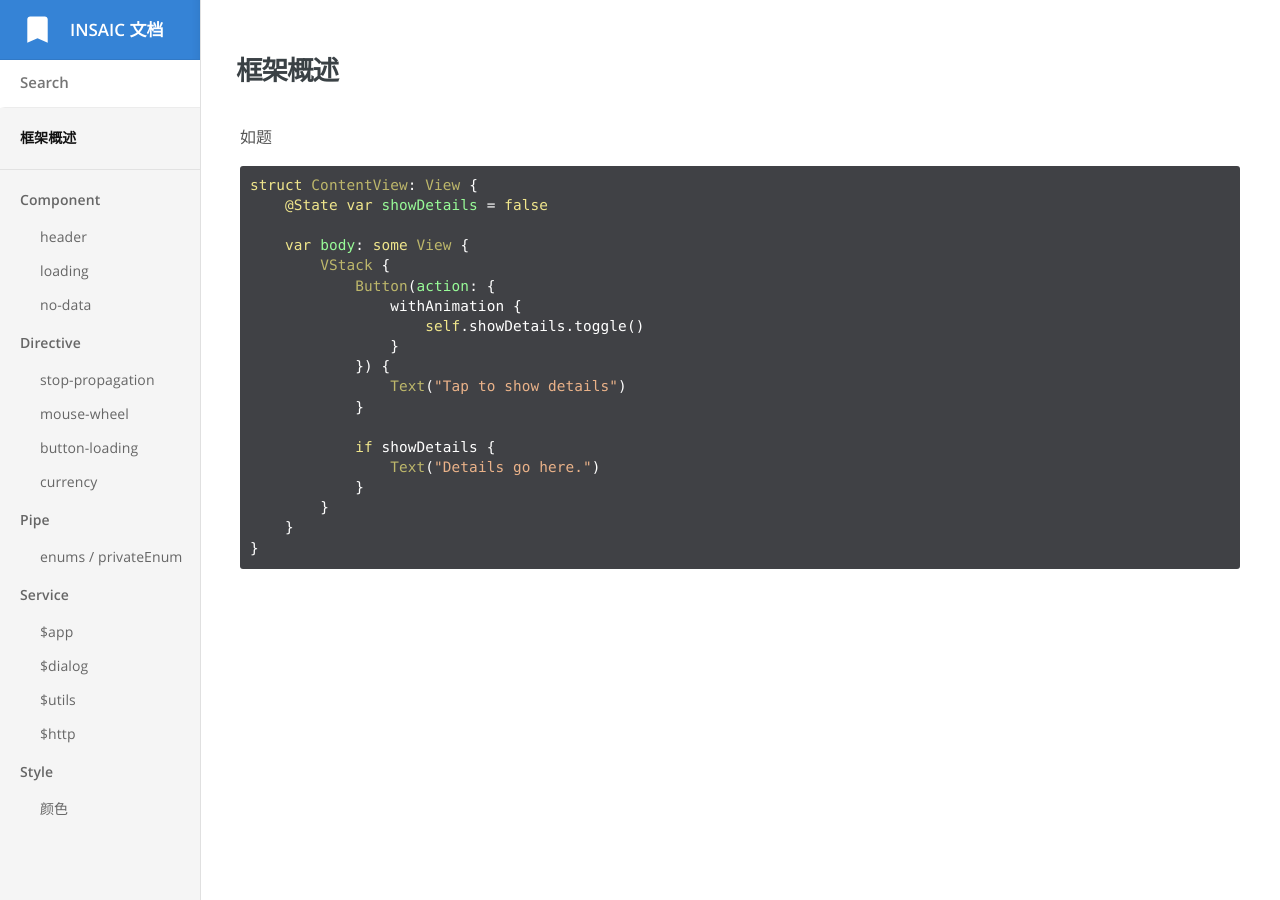
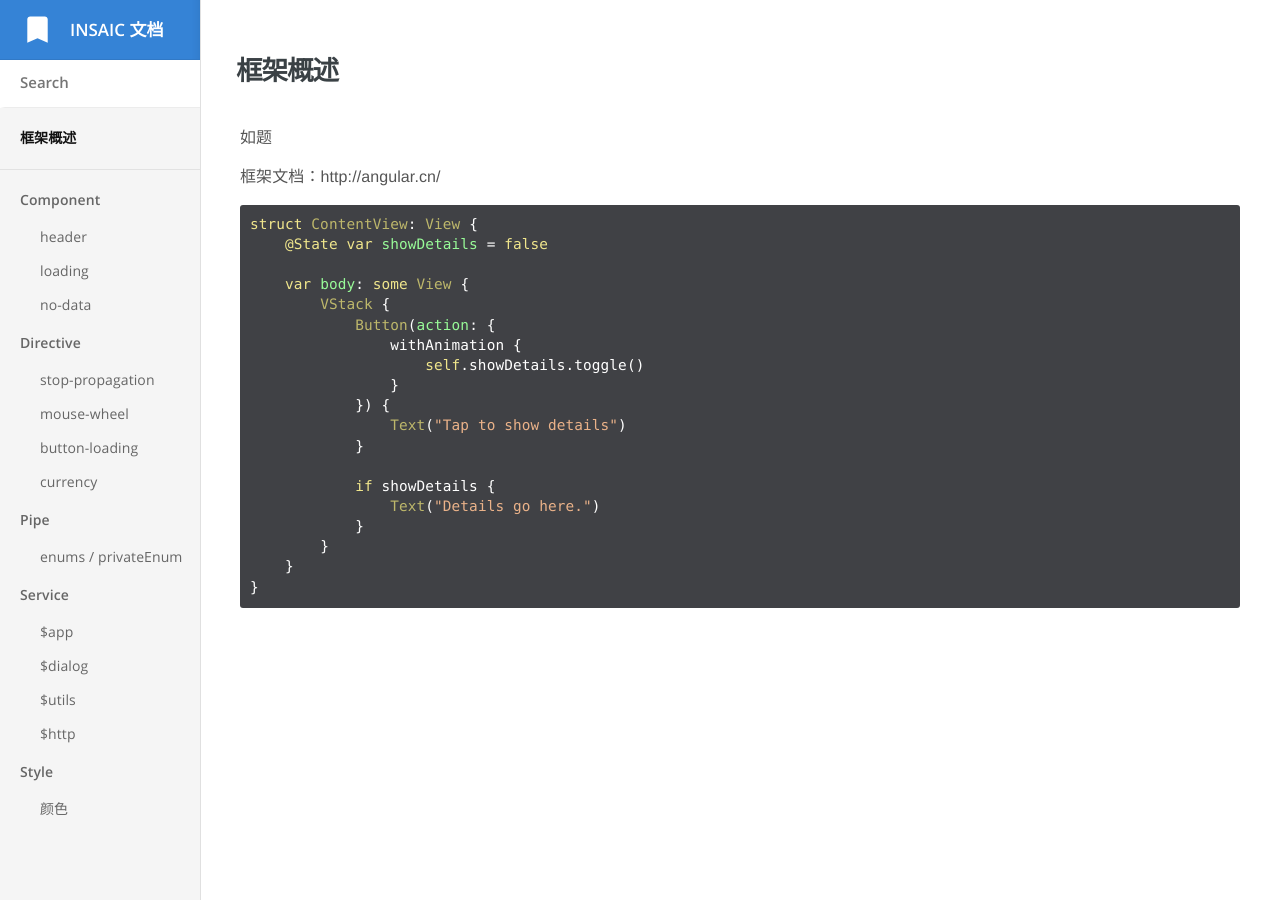
Before and after one commit to insaic/insaic.github.io, a Jekyll site: the page built from index.md, in a window 1280 px wide. Built offline with Jekyll 4.4.1, drawn with Linux system fonts in a browser that asks for light colours.

Commit message:
Update index.md

```diff
--- a/index.md
+++ b/index.md
@@ -3,6 +3,8 @@ title: 框架概述
 ---
 
 如题
+
+框架文档：http://angular.cn/
 
 {% highlight swift %}
 struct ContentView: View {
```
